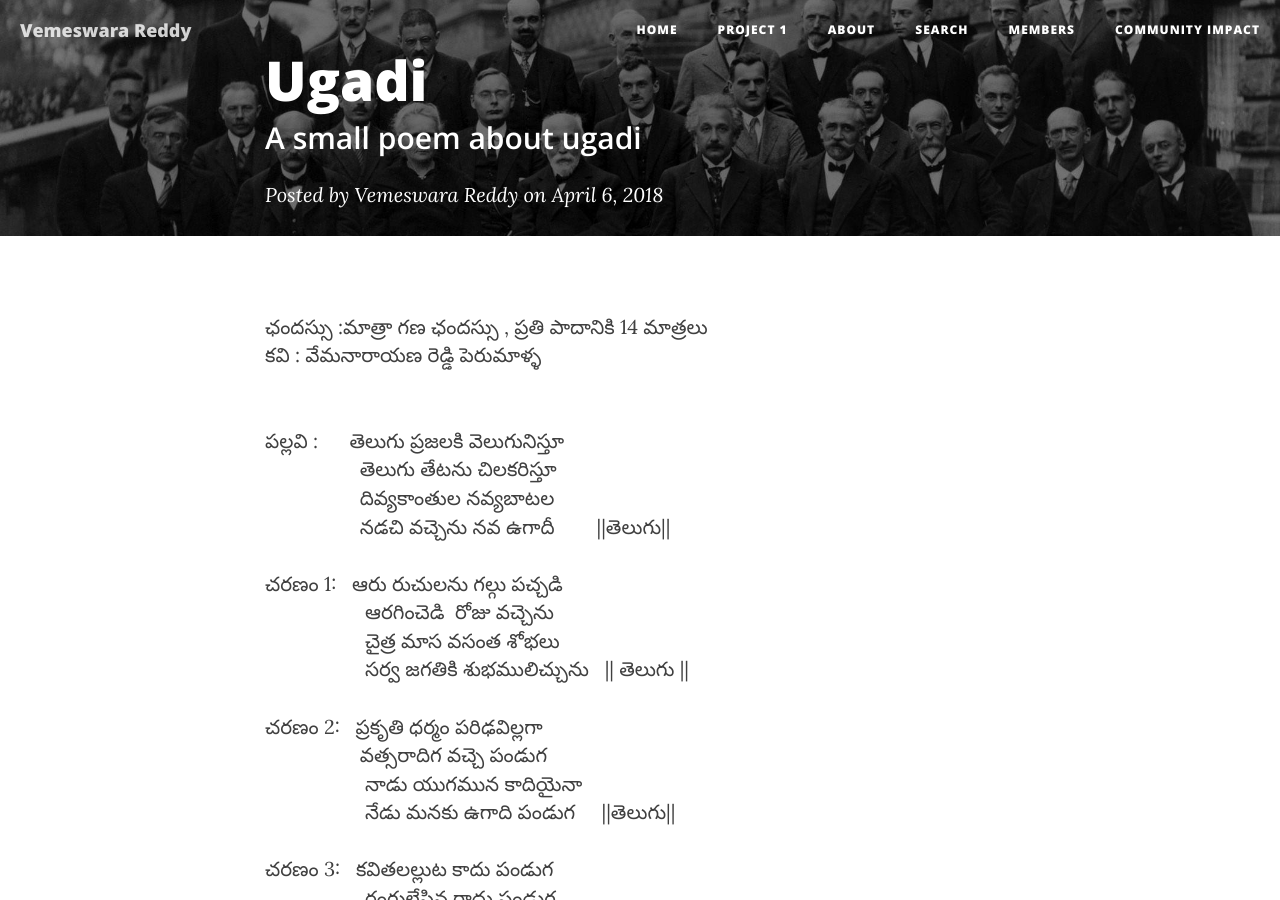
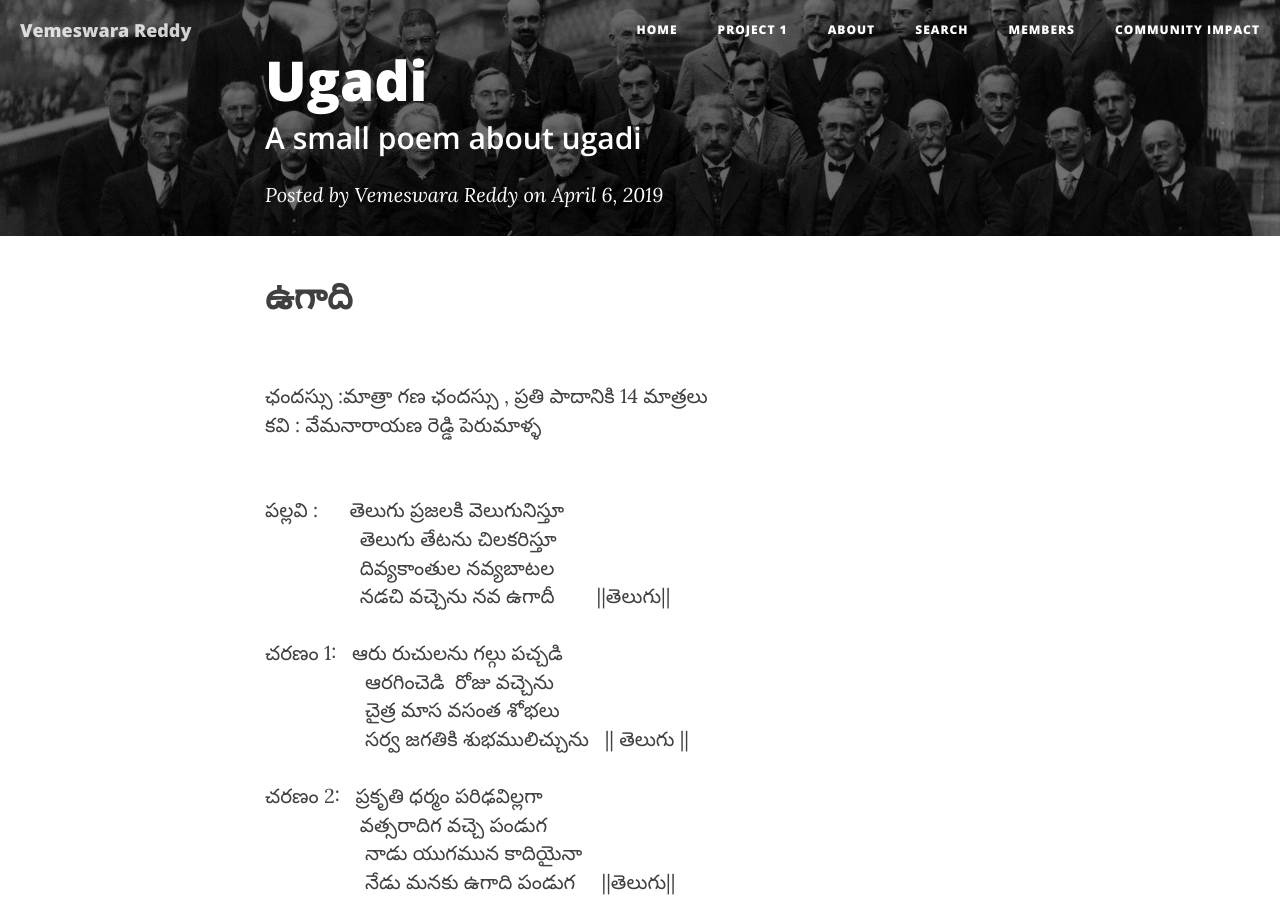
Before and after one commit to sivakrishna1777/sivakrishna1777.github.io, a Jekyll site: the page built from _posts/2019-04-06-ugadi.markdown, in a window 1280 px wide and 900 px high. Built offline with Jekyll 4.4.1, drawn with Linux system fonts in a browser that asks for light colours; nearby versions of some CDN libraries; comment, search, counter and statistics services are not loaded.

Commit message:
Update and rename 2018-04-06-ugadi.markdown to 2019-04-06-ugadi.markdown

```diff
--- a/_posts/2018-04-06-ugadi.markdown
+++ b/_posts/2019-04-06-ugadi.markdown
@@ -6,7 +6,7 @@ tags: 		Ugadi
 subtitle:  	A small poem about ugadi
 category:  project1
 ---
-
+# ఉగాది
 
 <div dir="ltr" style="text-align: left;" trbidi="on">
 <br />
```
